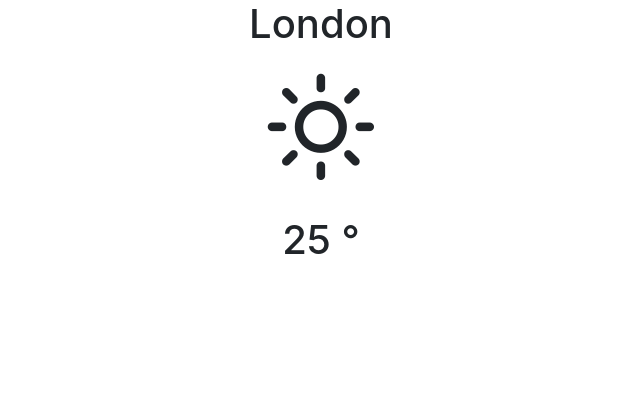
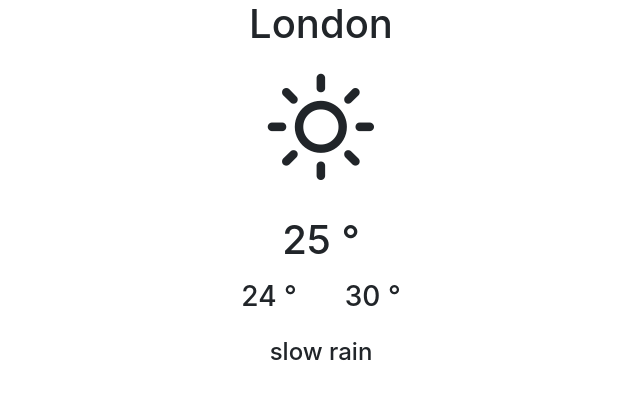
Before and after one commit to wangdanbsb/weather-app, a React (Create React App) app: page / in a window 1280 px wide. Shown: the top 398 px of the page, without its empty margins (319-959 px from the left). Built offline with nearby package versions, Linux system fonts and the light colour scheme.

Commit message:
static display created

```diff
--- a/src/components/WeatherComp.jsx
+++ b/src/components/WeatherComp.jsx
@@ -10,16 +10,21 @@
                 </h5>
                 <h1 className = "py-2">25 &deg;</h1>
 
+                {/* show max and min temperature */}
+                {minmaxTemp(24,30)}
+
+                <h4 className="py-3">slow rain</h4>
             </div>
         </div>
     )
 }
 
-//display max and min temperature
+//function: displaying max and min temperature
 function minmaxTemp(min, max) {
     return(
         <h3>
-
+           <span className="px-4">{min} &deg;</span>
+           <span className="px-4">{max} &deg;</span>
         </h3>
     )
 }
```
Also changed, not shown: 1 other file (tests, documents, lock files or other folders).
